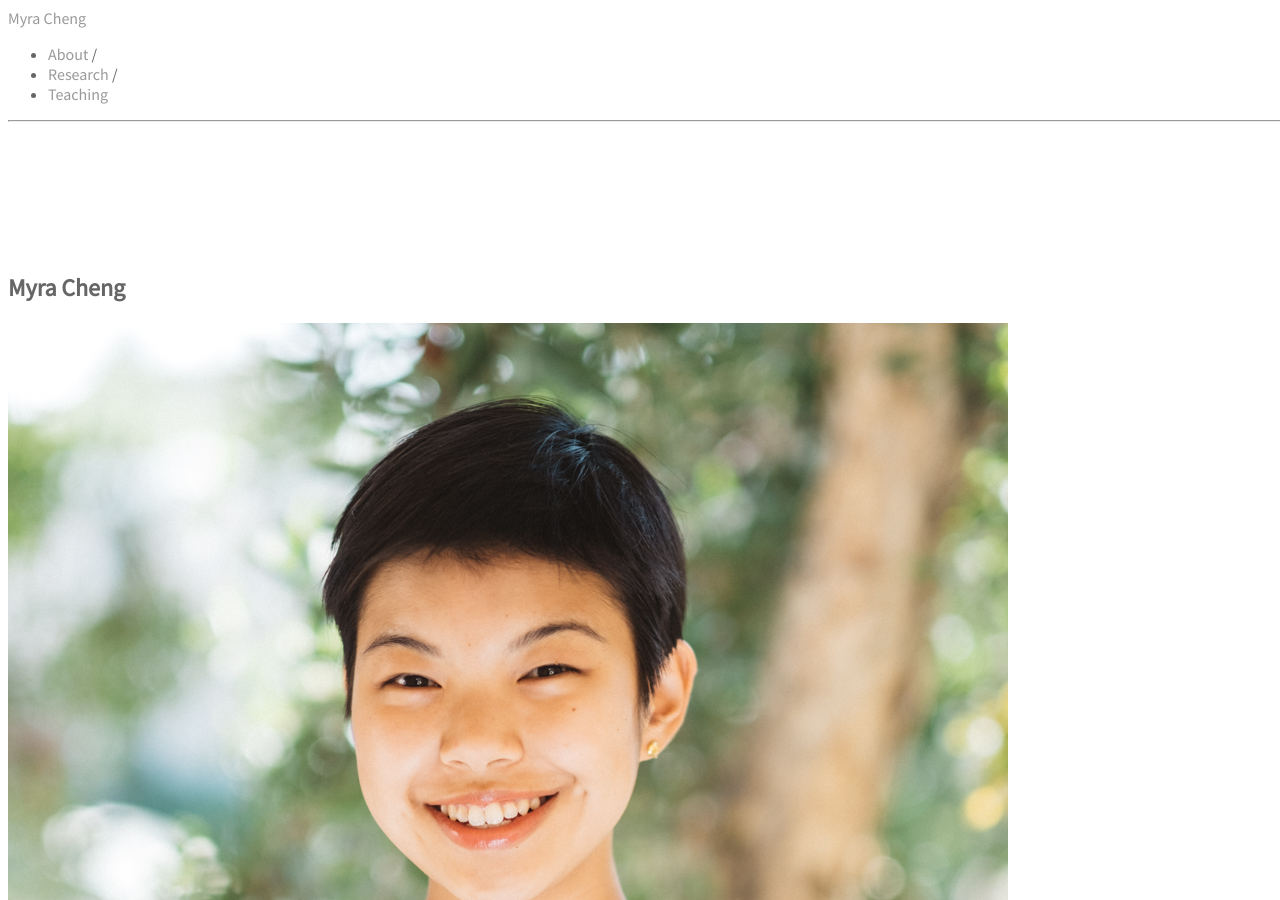
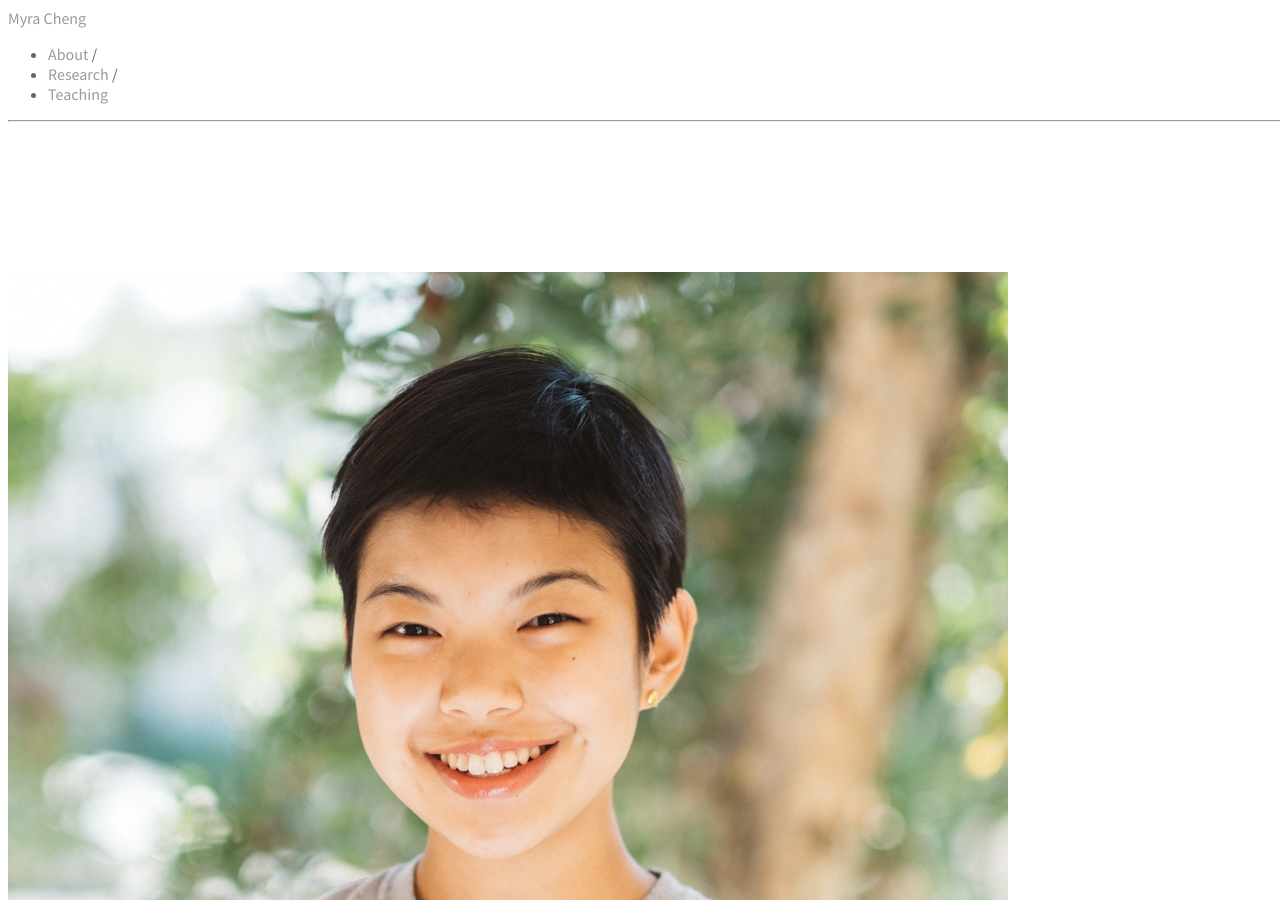
Before and after one commit to myracheng/myracheng.github.io, a Jekyll site: the page built from index.md, in a window 1280 px wide and 900 px high. Built offline with Jekyll 4.4.1, drawn with Linux system fonts in a browser that asks for light colours; some web fonts are replaced; our own code applies the rules of GitHub Pages for plain Markdown files.

Commit message:
Update index.md

```diff
--- a/index.md
+++ b/index.md
@@ -1,9 +1,6 @@
 ---
 layout: default
 ---
-
-## Myra Cheng
-
 <img class="profile-picture" src="imgs/me.jpg">
 
 I am a PhD candidate in Computer Science in the Stanford NLP group. My research focuses on improving language technologies to better serve the populations who are typically overlooked in NLP. Grounded in humanistic insights, I develop NLP techniques to understand the social impacts of technology, from [anthropomorphism](https://aclanthology.org/2024.eacl-long.49/) to [social biases](https://aclanthology.org/2023.acl-long.84/). I am advised by <a href="https://web.stanford.edu/~jurafsky">Dan Jurafsky</a> and supported by the Knight-Hennessy Scholarship and the NSF Graduate Research Fellowship.
```
